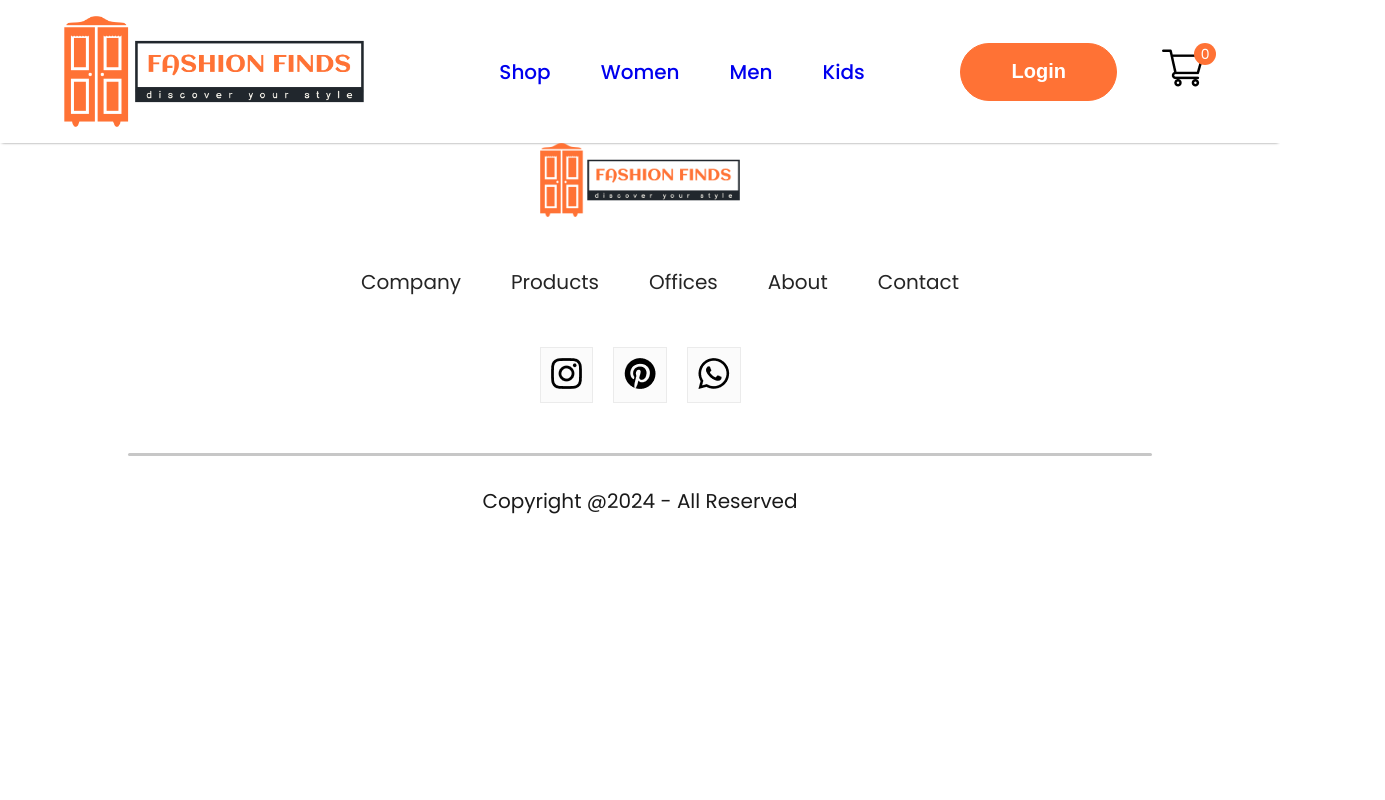
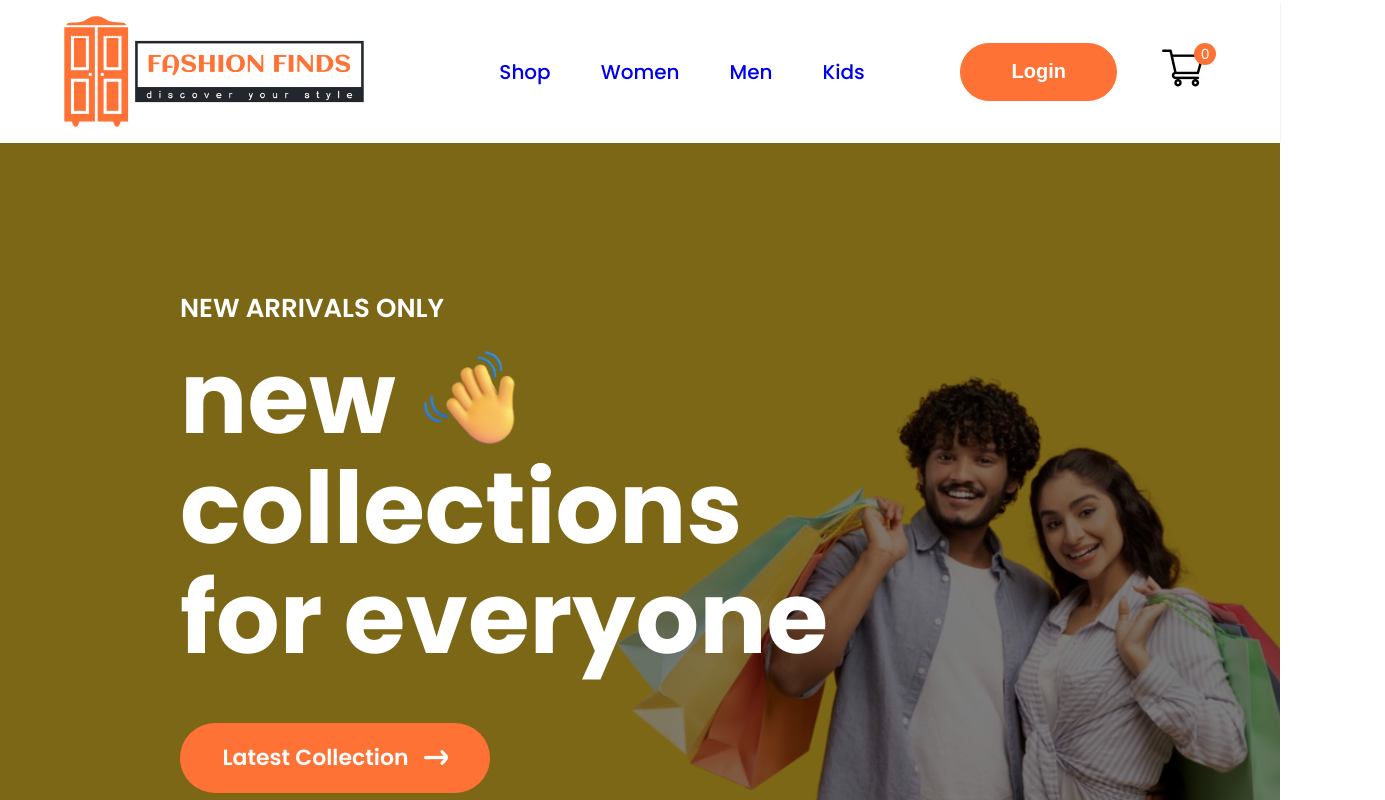
Before and after one commit to preethikgithub/FashionFinds, a React (Create React App) app: page / in a window 1280 px wide. Shown: the top 800 px of the page, 1385 px wide, since content can reach past the window. Built offline with nearby package versions, Linux system fonts and the light colour scheme.

Commit message:
deploying

```diff
--- a/src/App.js
+++ b/src/App.js
@@ -19,6 +19,7 @@ function App() {
       <Navbar/>
       <Routes>
         <Route path='/FashionFinds' element={<Shop/>}/>
+        <Route path='/' element={<Shop/>}/>
         <Route path='/womens' element={<ShopCategory banner={women_banner} category="women"/>}/>
         <Route path='/mens' element={<ShopCategory banner={men_banner} category="men"/>}/>
         <Route path='/kids' element={<ShopCategory banner={kids_banner} category="kid"/>}/>
```
